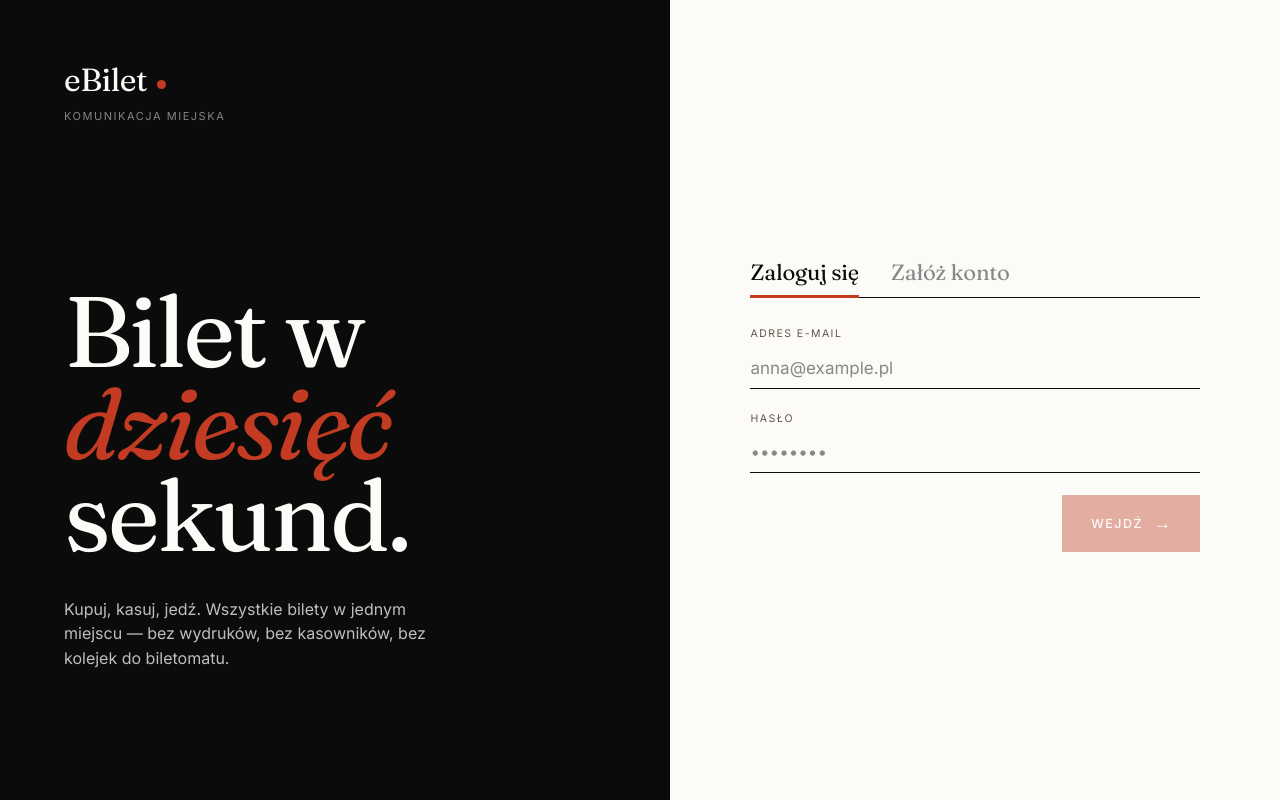
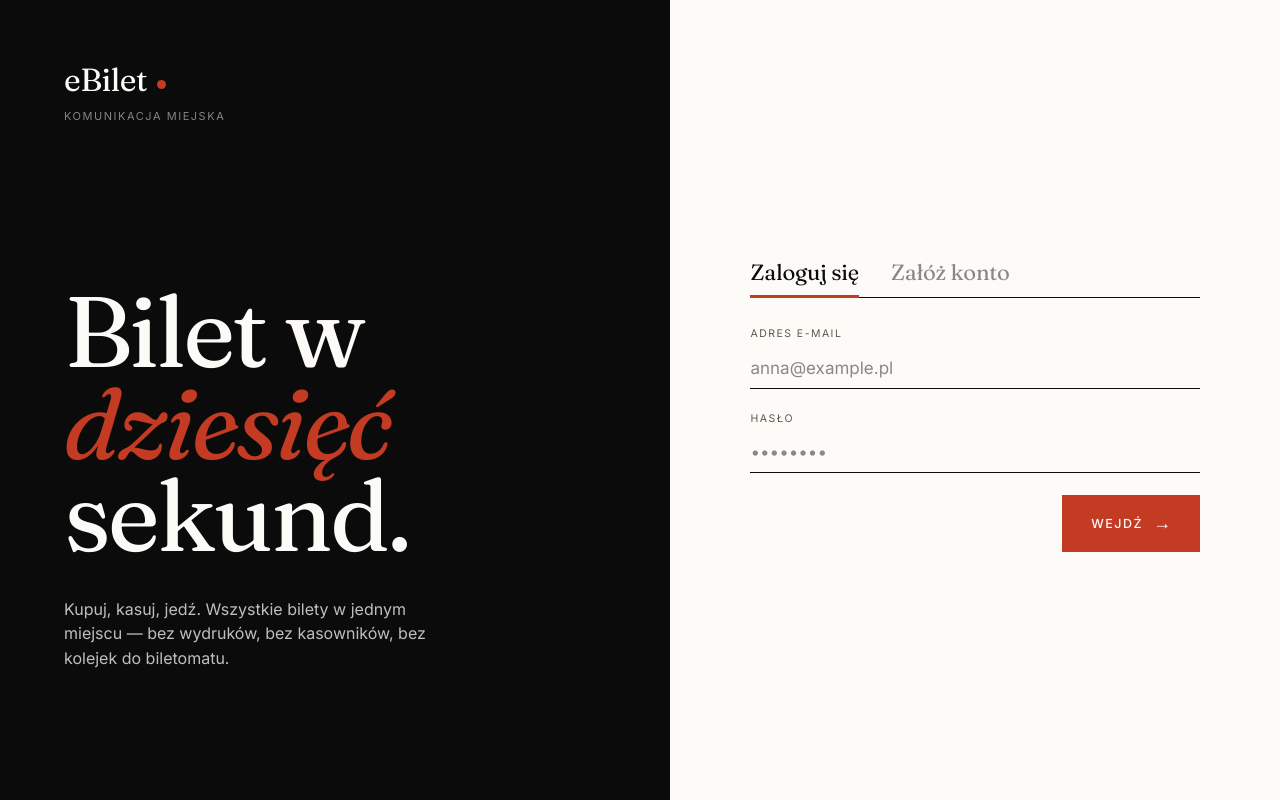
Before and after one commit to marekkaczbartek/piisw-project, an Angular app in the folder eticket-project-frontend/: page /login in a window 1280 px wide. Built offline with nearby package versions, Linux system fonts and the light colour scheme; no server answers.

Commit message:
chore: minor cleanups to login button and qr scanner

```diff
--- a/eticket-project-frontend/src/app/auth/login.component.html
+++ b/eticket-project-frontend/src/app/auth/login.component.html
@@ -30,7 +30,7 @@
       <button
         type="submit"
         class="btn red lg"
-        [disabled]="form.invalid || submitting()"
+        [disabled]="submitting()"
       >
         @if (submitting()) {
           Logowanie…
--- a/eticket-project-frontend/src/app/inspector/qr-scanner.component.scss
+++ b/eticket-project-frontend/src/app/inspector/qr-scanner.component.scss
@@ -9,9 +9,6 @@
   &__region {
     width: 100%;
     height: 100%;
-
-    /* html5-qrcode injects a <video> element inside this region.
-       The library's default fit is `contain`, which letterboxes — override. */
     ::ng-deep video {
       width: 100% !important;
       height: 100% !important;
--- a/eticket-project-frontend/src/app/inspector/qr-scanner.component.ts
+++ b/eticket-project-frontend/src/app/inspector/qr-scanner.component.ts
@@ -53,7 +53,6 @@ export class QrScannerComponent implements OnDestroy {
   }
 
   private async start(): Promise<void> {
-    // html5-qrcode looks the element up by id, so make it unique per instance.
     const id = `${REGION_ID}-${Math.random().toString(36).slice(2)}`;
     this.region().nativeElement.id = id;
 
@@ -79,7 +78,6 @@ export class QrScannerComponent implements OnDestroy {
       if (this.scanner.isScanning) await this.scanner.stop();
       await this.scanner.clear();
     } catch {
-      /* nothing useful we can do at teardown */
     }
     this.scanner = null;
   }
```
